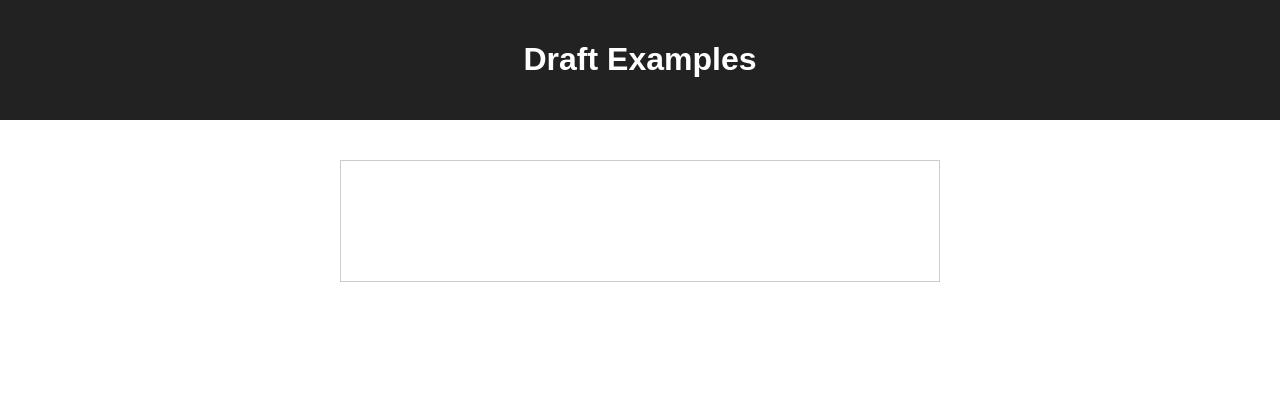
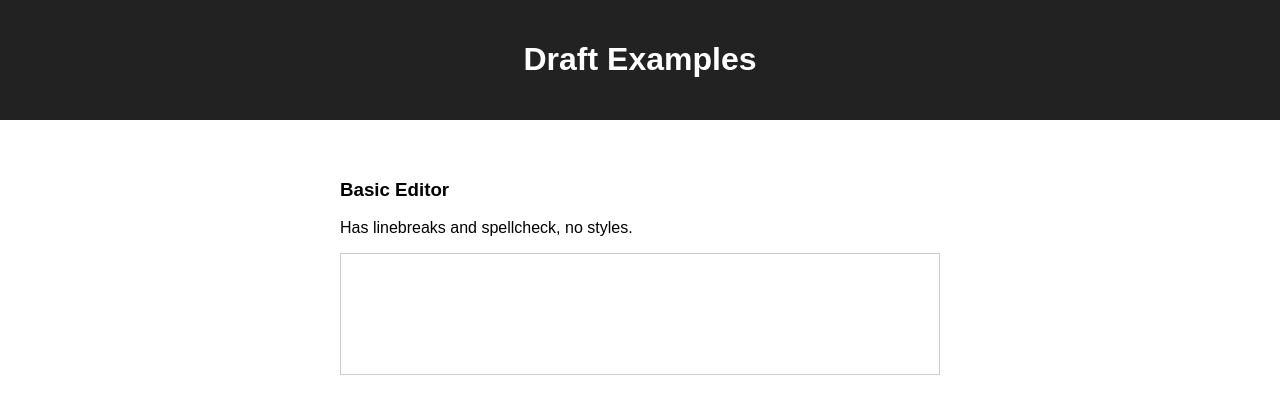
Before and after one commit to eessex/draft-examples, a React (Create React App) app: page / in a window 1280 px wide. Shown: the top 414 px of the page. Built offline with nearby package versions, Linux system fonts and the light colour scheme.

Commit message:
add titles to homepage

```diff
--- a/src/App.js
+++ b/src/App.js
@@ -11,6 +11,8 @@ class App extends Component {
         </HeaderContainer>
 
         <EditorContainer>
+          <h3>Basic Editor</h3>
+          <p>Has linebreaks and spellcheck, no styles.</p>
           <BasicEditor />
         </EditorContainer>
       </div>
```
